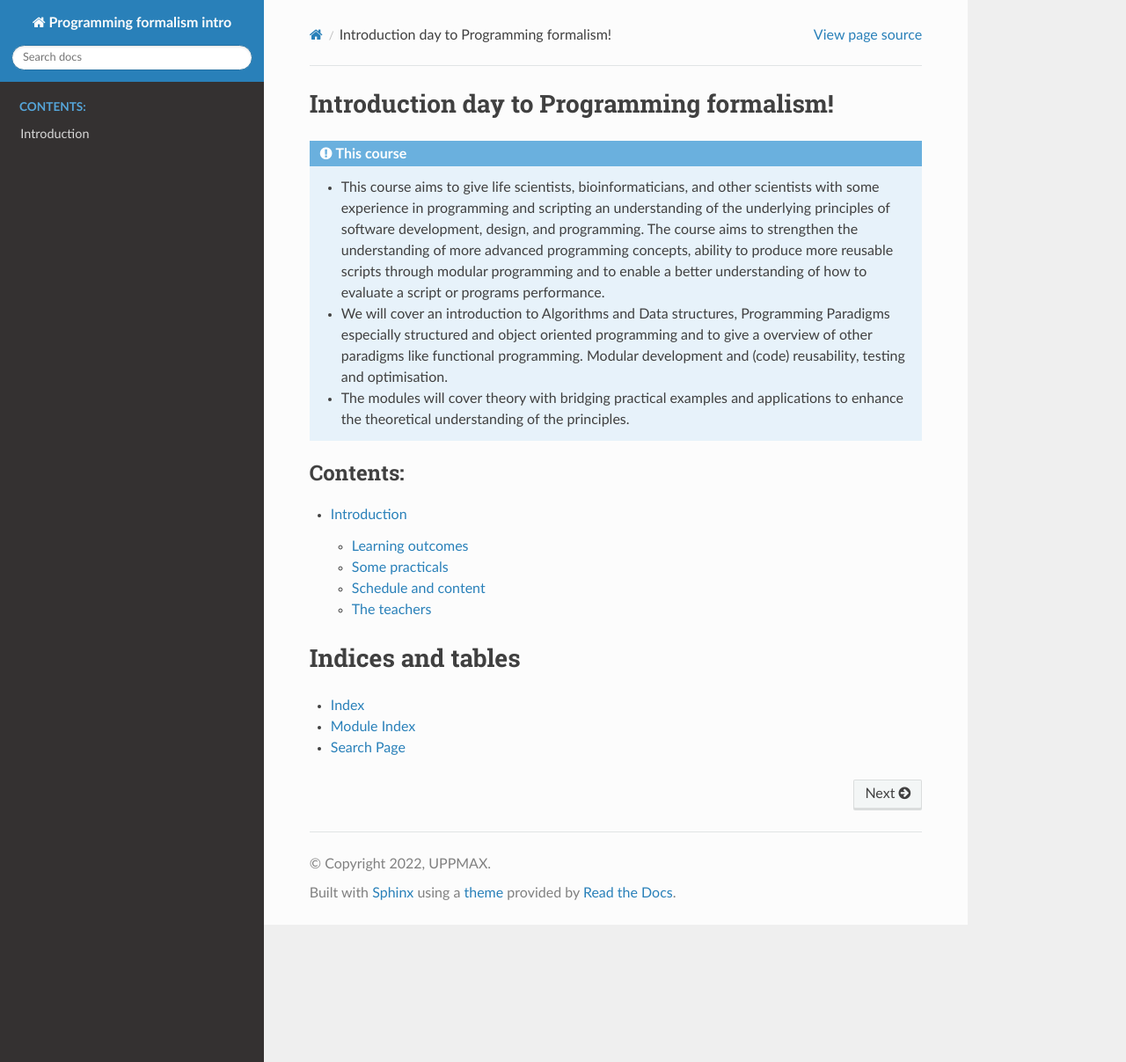
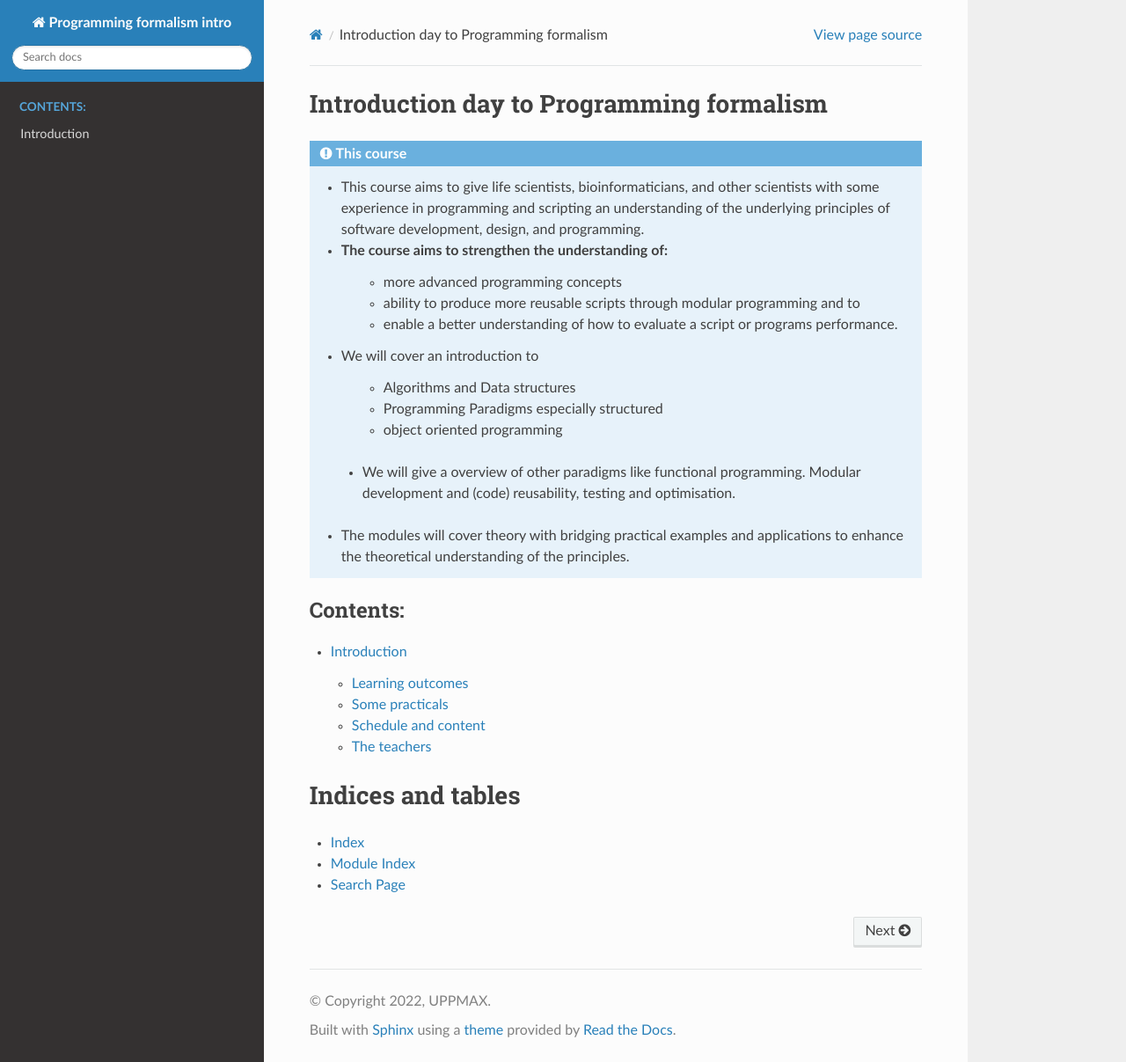
Before and after one commit to UPPMAX/programming_formalisms_intro, a Sphinx documentation site: the page built from doc/index.rst, in a window 1280 px wide and 1207 px high. Shown: the whole window at 88% size. Built offline with Sphinx 7.4.7 and the Read the Docs theme 2.0.0, drawn with Linux system fonts in a browser that asks for light colours.

Commit message:
Update index.rst

```diff
--- a/doc/index.rst
+++ b/doc/index.rst
@@ -1,13 +1,23 @@
 
 
-Introduction day to Programming formalism!
-==========================================
+Introduction day to Programming formalism
+=========================================
 
 .. admonition:: This course
 
-   - This course aims to give life scientists, bioinformaticians, and other scientists with some experience in programming and scripting an understanding of the underlying principles of software development, design, and programming. The course aims to strengthen the understanding of more advanced programming concepts, ability to produce more reusable scripts through modular programming and to enable a better understanding of how to evaluate a script or programs performance.
+   - This course aims to give life scientists, bioinformaticians, and other scientists with some experience in programming and scripting an understanding of the underlying principles of software development, design, and programming.
+   - The course aims to strengthen the understanding of:
+      - more advanced programming concepts
+      - ability to produce more reusable scripts through modular programming and to
+      - enable a better understanding of how to evaluate a script or programs performance.
 
-   - We will cover an introduction to Algorithms and Data structures, Programming Paradigms especially structured and object oriented programming and to give a overview of other paradigms like functional programming. Modular development and (code) reusability, testing and optimisation.
+   - We will cover an introduction to
+
+      - Algorithms and Data structures
+      - Programming Paradigms especially structured
+      - object oriented programming
+
+    - We will give a overview of other paradigms like functional programming. Modular development and (code) reusability, testing and optimisation.
 
    - The modules will cover theory with bridging practical examples and applications to enhance the theoretical understanding of the principles.
 
```
